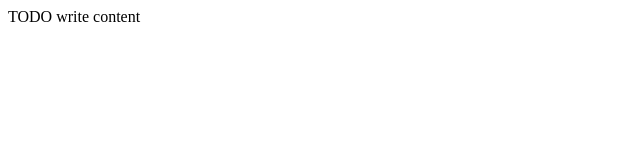
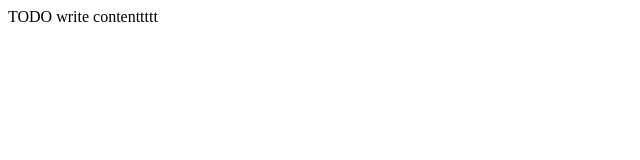
Before and after one commit to scbant/tdemo, a plain HTML site: page index.html in a window 1280 px wide. Shown: the full height of the page, 0-640 px from the left. Drawn offline with Linux system fonts and the light colour scheme.

Commit message:
提交到本地git

```diff
--- a/index.html
+++ b/index.html
@@ -11,6 +11,6 @@ and open the template in the editor.
         <meta name="viewport" content="width=device-width, initial-scale=1.0">
     </head>
     <body>
-        <div>TODO write content</div>
+        <div>TODO write contenttttt</div>
     </body>
 </html>
```
